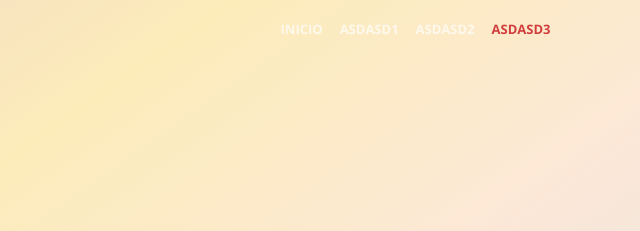
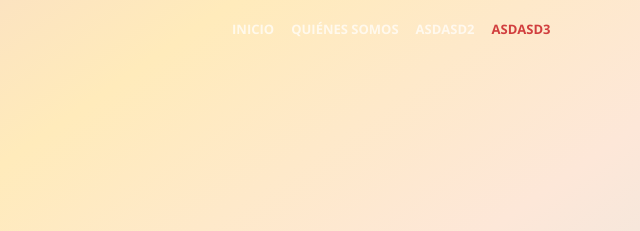
Before and after one commit to miltonzini/clasesdemusica, a website with bundled scripts: page index.html in a window 1280 px wide. Shown: the top 231 px of the page, 636-1276 px from the left. Built offline with nearby package versions, Linux system fonts and the light colour scheme.

Commit message:
Misc updates

```diff
--- a/index.html
+++ b/index.html
@@ -74,7 +74,7 @@
               <a class="nav-link js-scroll-trigger" href="#inicio">Inicio</a>
             </li>
             <li class="nav-item">
-              <a class="nav-link js-scroll-trigger" href="#asd1">asdasd1</a>
+              <a class="nav-link js-scroll-trigger" href="#quienessomos">Quiénes Somos</a>
             </li>
             <li class="nav-item">
               <a class="nav-link js-scroll-trigger" href="#asd2">asdasd2</a>
@@ -96,7 +96,7 @@
             <div>
               <ul class="flip">
                 <li># Producción en Reaper</li>
-                <li># Notación Finale</li>
+                <li># Notación en Finale</li>
                 <li># Violín</li>
                 <li># Lenguaje Musical</li>
                 <li># Armonía Funcional</li>
@@ -114,7 +114,7 @@
     </header>
 
 
-    <section class="bg-white" id="asd1">
+    <section class="bg-white" id="quienessomos">
       <div class="container">
         <div class="row">
           <div class="col-lg-8 mx-auto text-center">
@@ -126,7 +126,7 @@
       </div>
     </section>
 
-    <section class="bg-theme-gray2" id="asd2">
+    <section class="bg-theme-gray2" id="asd3">
       <div class="container">
         <div class="row">
           <div class="col-lg-8 mx-auto text-center">
--- a/sass/_mixins.sass
+++ b/sass/_mixins.sass
@@ -67,8 +67,8 @@
   font-family: 'Open Sans', 'Helvetica Neue', Arial, sans-serif
 
 @mixin bg-animation
-  -webkit-animation: filter-animation 8s infinite
-  animation: filter-animation 8s infinite
+  -webkit-animation: filter-animation 3s infinite
+  animation: filter-animation 3s infinite
   @-webkit-keyframes filter-animation
     0%
       -webkit-filter: hue-rotate(0deg)
```
Also changed, not shown: css/creative.css.
